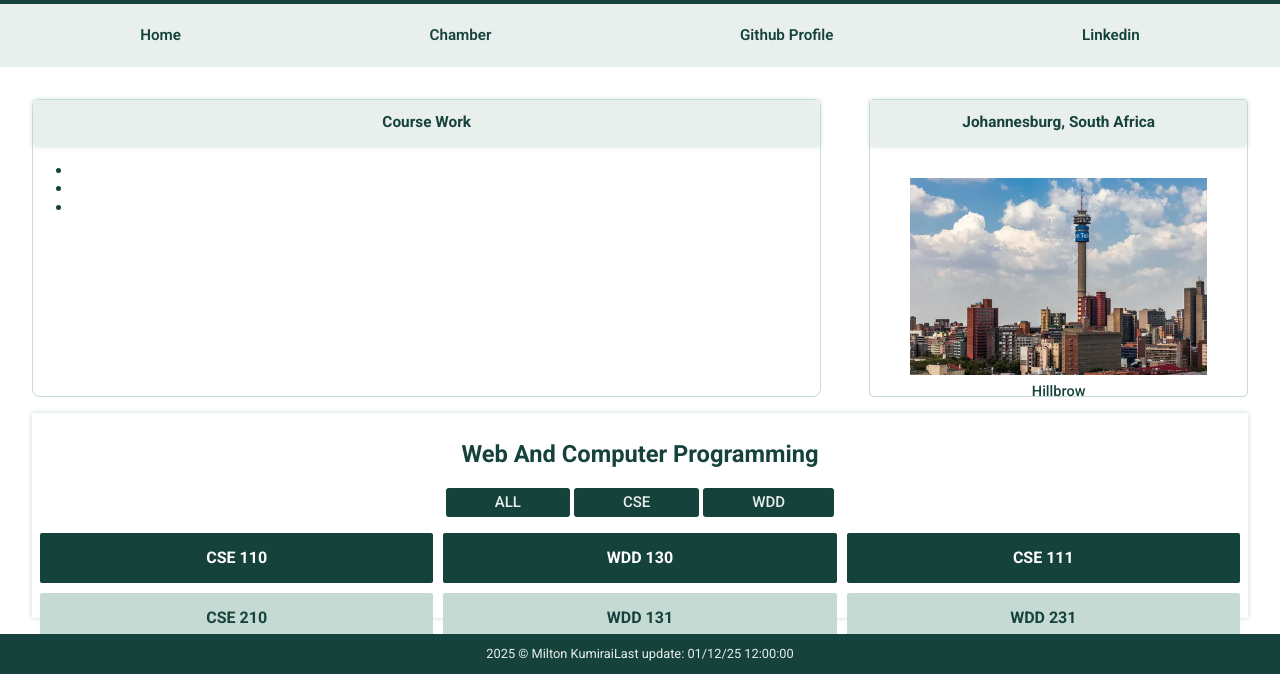
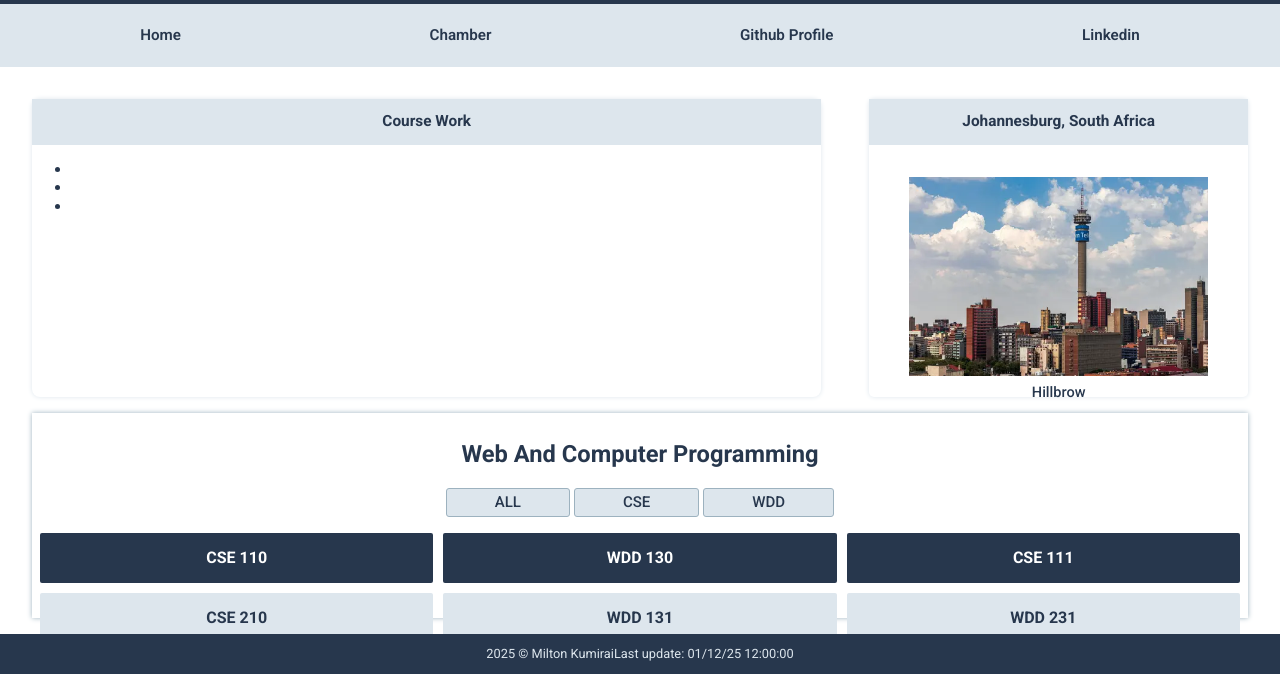
Before and after one commit to Kummirai/wdd231, a plain HTML site: page index.html in a window 1280 px wide. Shown: the part 126-800 px from the top of the page. Drawn offline with Linux system fonts and the light colour scheme.

Commit message:
Change color pallette

```diff
--- a/styles/style.css
+++ b/styles/style.css
@@ -1,10 +1,10 @@
 
 :root{
-    --primary-color: #16423C;
-    --secondary-color: #6A9C89;
-    --acent-color-1: #C4DAD2;
+    --primary-color: #27374D;
+    --secondary-color: #526D82;
+    --acent-color-1: #9DB2BF;
     --acent-color-2 : #fff;
-    --accent-color-3: #E9EFEC;
+    --accent-color-3: #DDE6ED;
 }
 
 body{
@@ -92,12 +92,11 @@ main{
     grid-row: 2/ 8;
     margin: 2rem 2rem 0 2rem;
     border-radius: 8px;
-    border: 1px solid var(--acent-color-1);
+    box-shadow: 0 0 5px var(--accent-color-3);
 }
 
 main article, aside article{
     background-color: var(--accent-color-3);
-    box-shadow: 0 0 5px var(--acent-color-1);
     color: var(--primary-color);
     padding: 0.1rem 0;
 }
@@ -120,7 +119,7 @@ aside{
     grid-row: 2 / 8;
     margin: 2rem 2rem 0rem 1rem;
     border-radius: 5px;
-    border: 1px solid var(--acent-color-1);
+    box-shadow: 0 0 5px var(--accent-color-3);
 }
 
 aside .country{
@@ -171,19 +170,19 @@ figcaption{
 }
 
 .classes .dept button{
-    background-color: var(--primary-color);
-    color: var(--accent-color-3);
+    background-color: var(--accent-color-3);
+    color: var(--primary-color);
+    border: 1px solid var(--primary-color);
     padding: 0.3rem 3rem;
     border-radius: 3px;
     margin-bottom: 1rem;
-    border: 1px solid transparent;
+    border: 1px solid var(--acent-color-1);
 }
 
 .classes .dept button:hover{
-    background-color: var(--accent-color-3);
-    color: var(--primary-color);
     cursor: pointer;
-    border: 1px solid var(--primary-color);
+    background-color: var(--primary-color);
+    color: var(--accent-color-3);
 }
 
 .classes .subjects{
@@ -206,7 +205,7 @@ figcaption{
 }
 
 .class-odinary{
-    background-color: var(--acent-color-1);
+    background-color: var(--accent-color-3);
     color: var(--primary-color);
 }
 
```
Also changed, not shown: scripts/script.js (+1 -12 lines).
